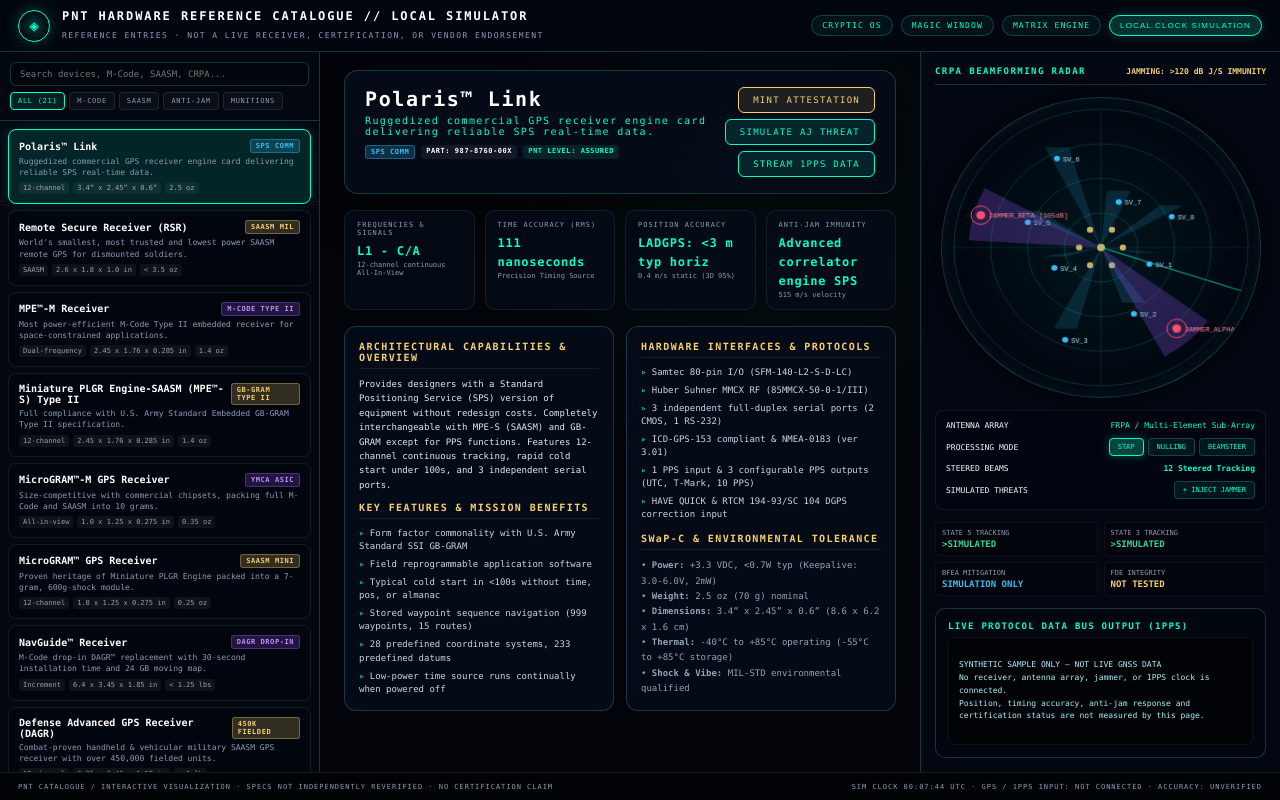
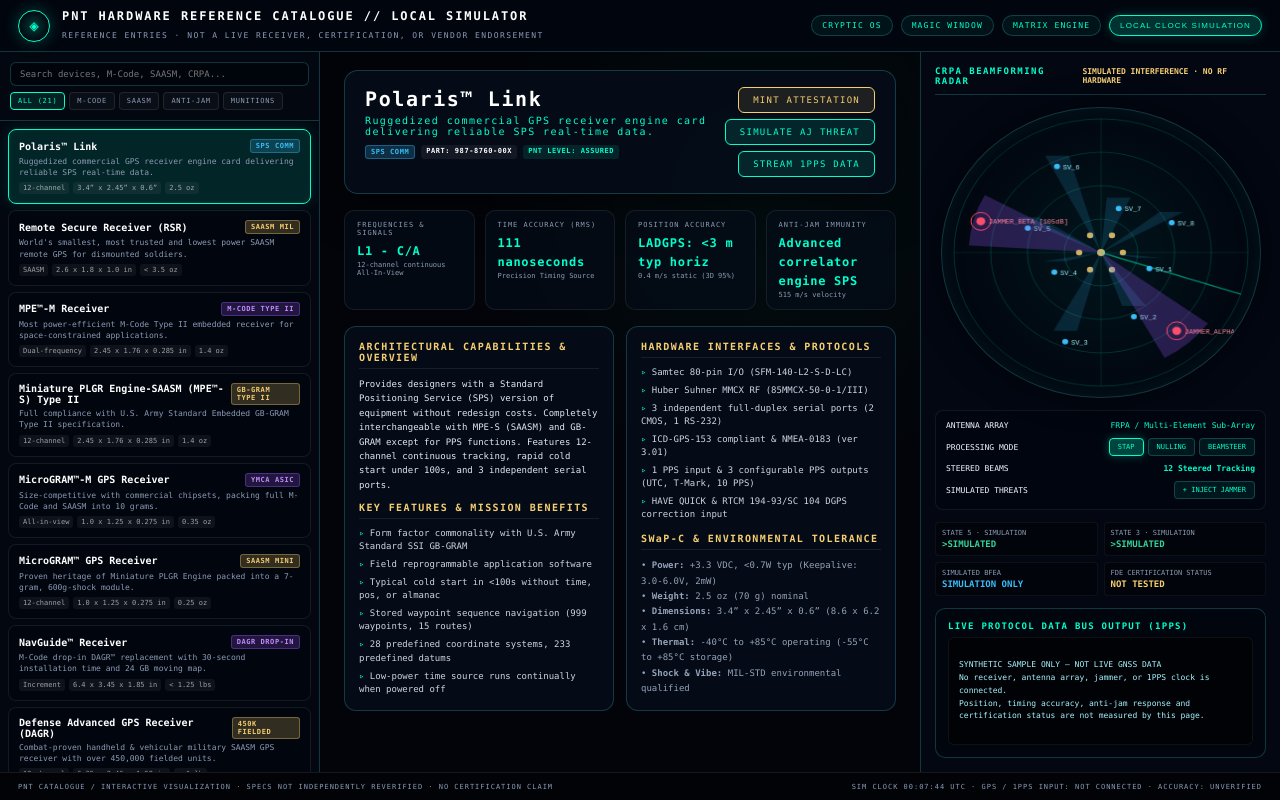
Before and after one commit to machackabook/Cryptic, a website: page interfaces/pnt-hardware-matrix.html in a window 1280 px wide. Drawn offline with Linux system fonts and the light colour scheme.

Commit message:
Remove remaining initial fake GNSS/anti-jam live status from PNT page

```diff
--- a/interfaces/pnt-hardware-matrix.html
+++ b/interfaces/pnt-hardware-matrix.html
@@ -437,7 +437,7 @@ html,body{
       <a class="chip" href="../">CRYPTIC OS</a>
       <a class="chip" href="../magic/">MAGIC WINDOW</a>
       <a class="chip" href="../interfaces/matrix-engine.html">MATRIX ENGINE</a>
-      <button class="chip active" id="btnLiveTelemetry" type="button">LOCAL CLOCK SIMULATION</button>
+      <button class="chip active" id="btnLiveTelemetry" type="button" aria-pressed="false">LOCAL CLOCK SIMULATION</button>
     </div>
   </header>
 
@@ -470,7 +470,7 @@ html,body{
     <aside class="radar-pane">
       <div class="radar-header">
         <h3>CRPA BEAMFORMING RADAR</h3>
-        <b id="radarJammerStatus">JAMMING: >120 dB J/S IMMUNITY</b>
+        <b id="radarJammerStatus">SIMULATED INTERFERENCE · NO RF HARDWARE</b>
       </div>
 
       <div class="radar-canvas-wrap">
@@ -502,19 +502,19 @@ html,body{
 
       <div class="radar-readouts">
         <div class="readout">
-          <span>STATE 5 TRACKING</span>
+          <span>STATE 5 · SIMULATION</span>
           <b id="readoutState5">>SIMULATED</b>
         </div>
         <div class="readout">
-          <span>STATE 3 TRACKING</span>
+          <span>STATE 3 · SIMULATION</span>
           <b id="readoutState3">>SIMULATED</b>
         </div>
         <div class="readout">
-          <span>BFEA MITIGATION</span>
+          <span>SIMULATED BFEA</span>
           <b style="color:#38bdf8">SIMULATION ONLY</b>
         </div>
         <div class="readout">
-          <span>FDE INTEGRITY</span>
+          <span>FDE CERTIFICATION STATUS</span>
           <b style="color:#f5ce70">NOT TESTED</b>
         </div>
       </div>
@@ -534,7 +534,7 @@ Position, timing accuracy, anti-jam response and certification status are not me
   <!-- Bottom Global Status Footer -->
   <footer class="footer">
     <span>PNT CATALOGUE / INTERACTIVE VISUALIZATION · SPECS NOT INDEPENDENTLY REVERIFIED · NO CERTIFICATION CLAIM</span>
-    <span id="footerClock">UTC 00:00:00 · 111ns TIMING ACCURACY</span>
+    <span id="footerClock">SIMULATION CLOCK · TIMING ACCURACY UNVERIFIED</span>
   </footer>
 </div>
 
```
